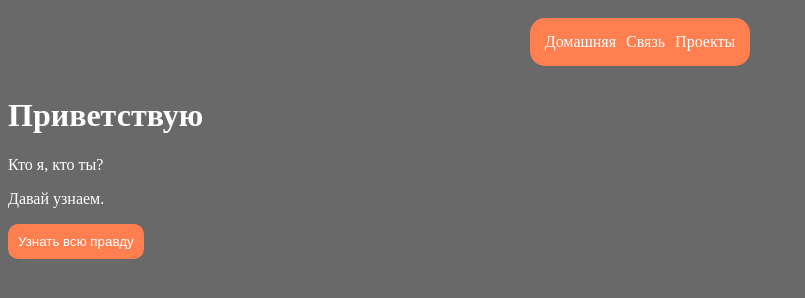
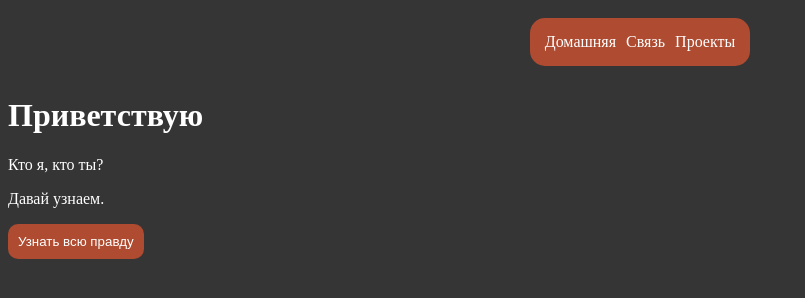
Before and after one commit to leXaCoding/Test-site, a plain HTML site: page index.html in a window 1280 px wide. Shown: the whole page, without its empty margins (0-805 px from the left). Drawn offline with Linux system fonts and the light colour scheme.

Commit message:
цвета

```diff
--- a/style.css
+++ b/style.css
@@ -1,7 +1,7 @@
 #header {
     display: flex;
     flex-direction: row;
-    background-color: coral;
+    background-color: #ae4b30;
     color: white;
     margin: 10px auto 10px auto;
     padding: 15px;
@@ -19,11 +19,11 @@ body {
     display: flex;
     flex-direction: column;
     color: white;
-    background-color: dimgray;
+    background-color: #353535;
 }
 
 #knowledgebutton {
-    background-color: coral;
+    background-color: #ae4b30;
     color: white;
     border: none;
     outline: none;
```
